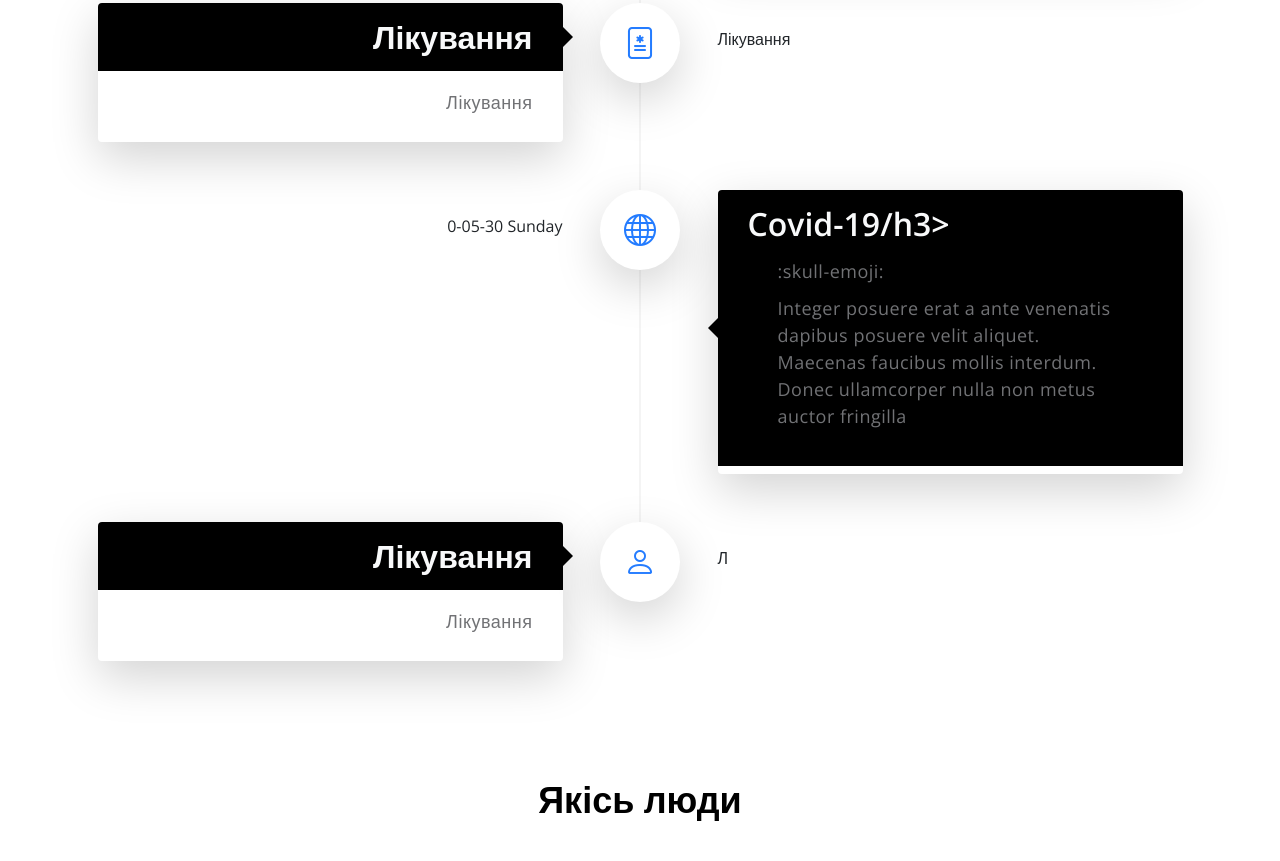
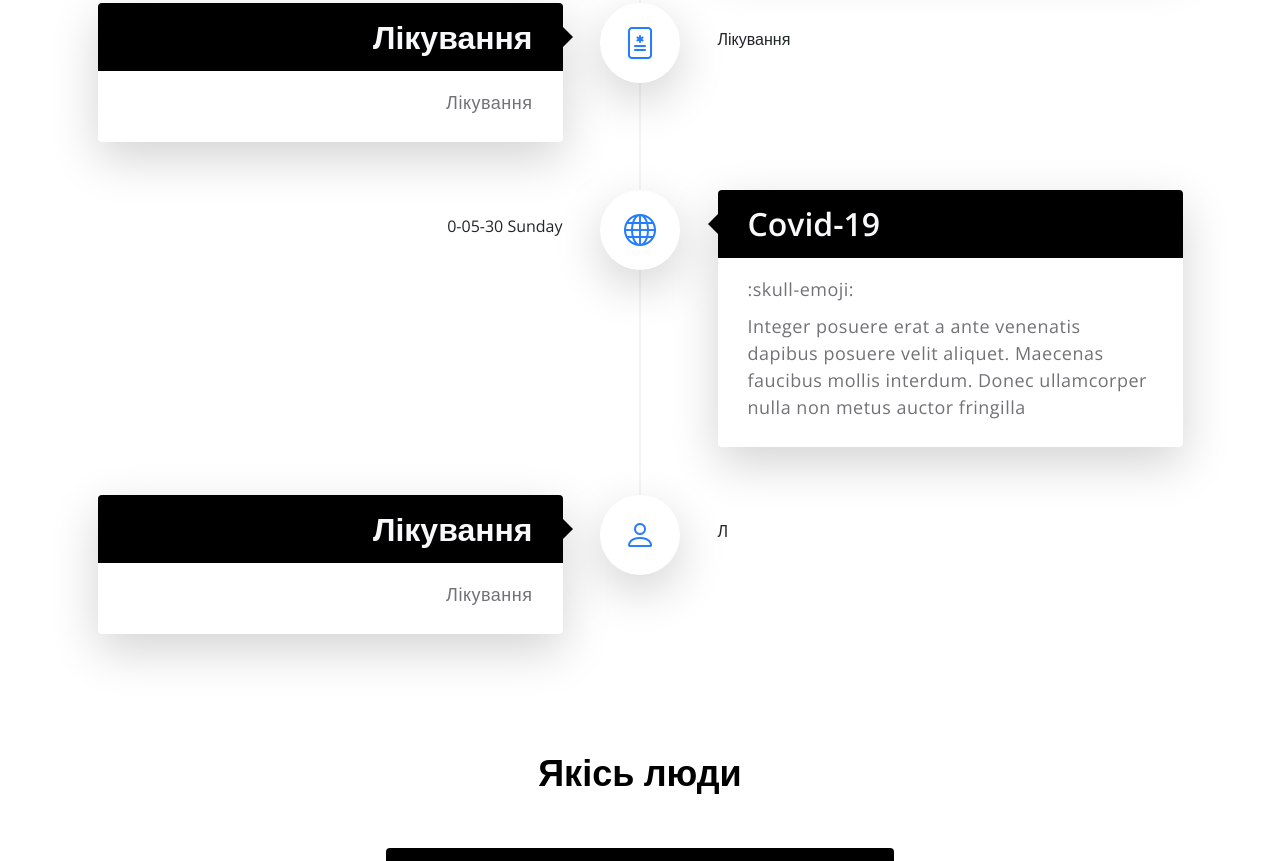
Before and after one commit to erolovich/erolovich.github.io, a plain HTML site: page index.html in a window 1280 px wide. Shown: the part 2205-3066 px from the top of the page. Drawn offline with nearby package versions, Linux system fonts and the light colour scheme.

Commit message:
Update index.html

```diff
--- a/index.html
+++ b/index.html
@@ -223,7 +223,7 @@ https://templatemo.com/tm-566-medic-care
 
                             <div class="row g-0 justify-content-end justify-content-md-around align-items-start timeline-nodes my-lg-5 my-4">
                                 <div class="col-9 col-md-5 ms-md-4 ms-lg-0 order-3 order-md-1 timeline-content bg-white shadow-lg">
-                                    <h3 class=" text-light">Covid-19/h3>
+                                    <h3 class=" text-light">Covid-19</h3>
 
                                     <p class="mb-0 pb-0">:skull-emoji:</p>
 
```
